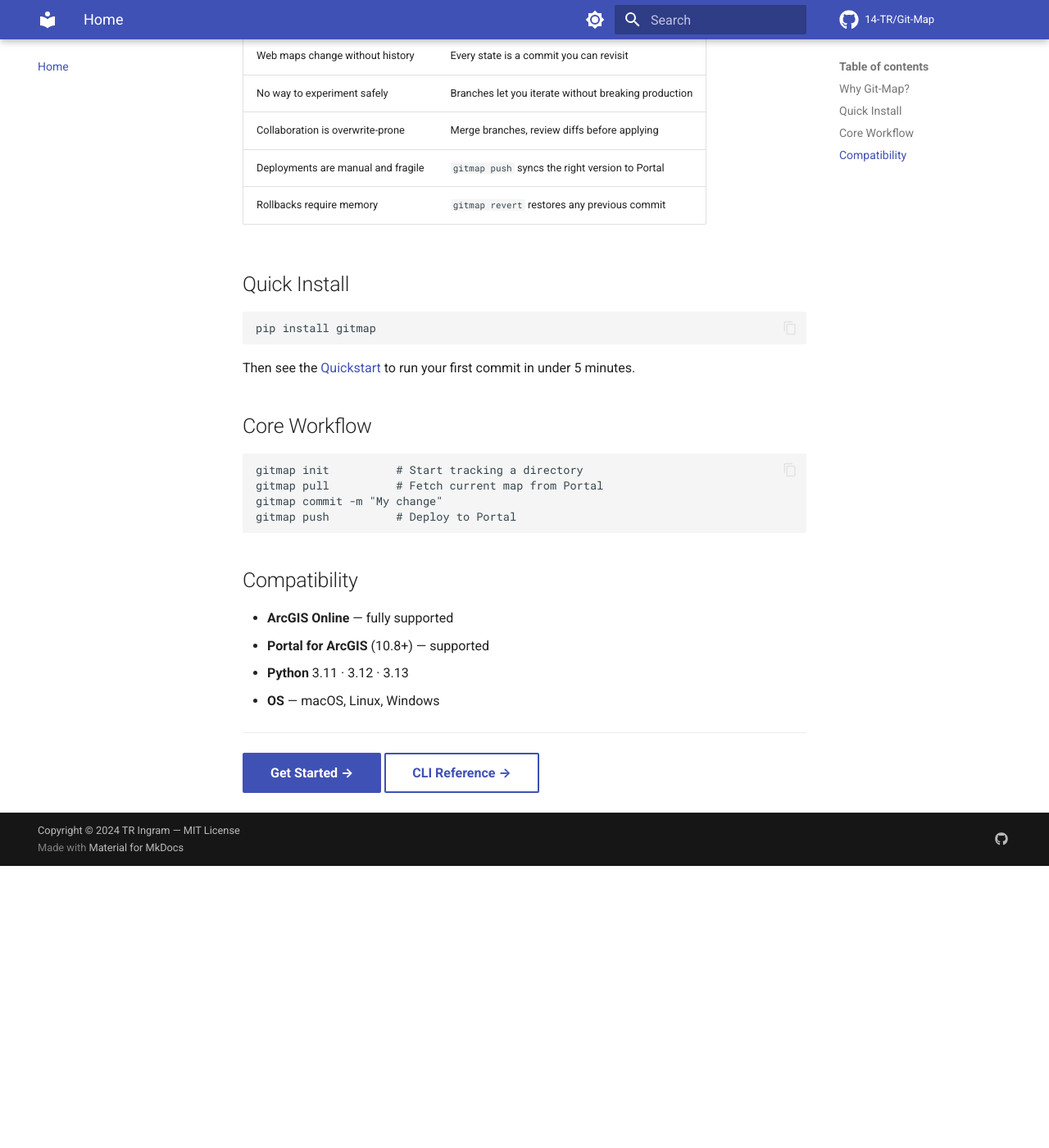
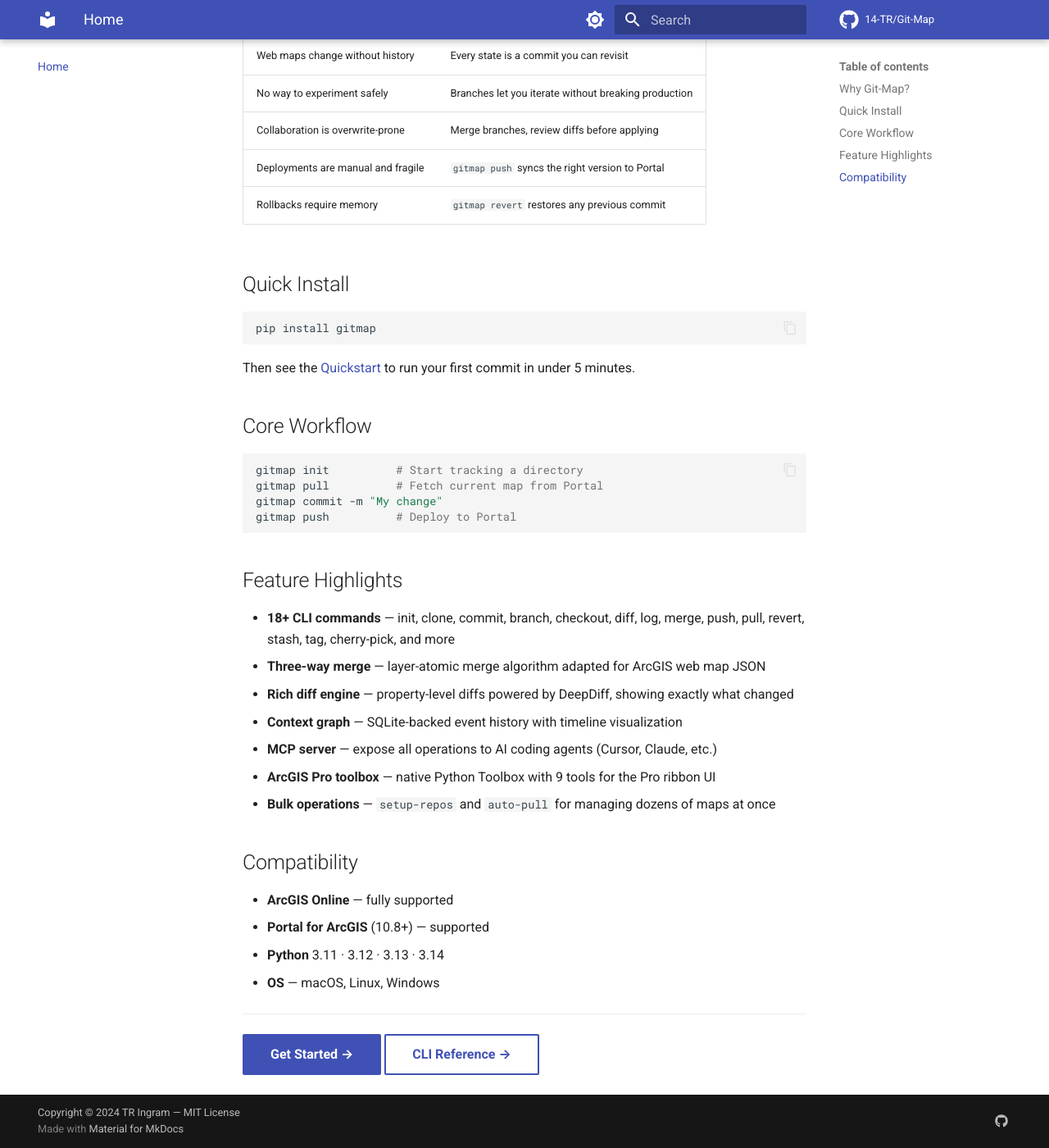
Before and after one commit to 14-TR/Git-Map, an MkDocs documentation site: the page built from docs/index.md, in a window 1280 px wide and 1400 px high, scrolled down 463 px. Shown: the whole window at 82% size. Built offline with MkDocs 1.6.1 and Material for MkDocs 9.7.7, drawn with Linux system fonts in a browser that asks for light colours; comment, search, counter and statistics services are not loaded; before the commit the page ends 1519 px from its top, so only the background shows below that.

Commit message:
docs: polish site — fix build warnings, add API reference + technical paper nav
- Fix broken link to PR template in contributing.md (was causing strict build failure)
- Add technical-paper.md to nav (was orphaned, not in navigation)
- Add Python API Reference guide with code examples
- Enhance index.md with feature highlights section
- All 734 tests pass, mkdocs build --strict clean

````diff
--- a/docs/index.md
+++ b/docs/index.md
@@ -26,18 +26,28 @@
 
 ## Core Workflow
 
-```
+```bash
 gitmap init          # Start tracking a directory
 gitmap pull          # Fetch current map from Portal
 gitmap commit -m "My change"
 gitmap push          # Deploy to Portal
 ```
 
+## Feature Highlights
+
+- **18+ CLI commands** — init, clone, commit, branch, checkout, diff, log, merge, push, pull, revert, stash, tag, cherry-pick, and more
+- **Three-way merge** — layer-atomic merge algorithm adapted for ArcGIS web map JSON
+- **Rich diff engine** — property-level diffs powered by DeepDiff, showing exactly what changed
+- **Context graph** — SQLite-backed event history with timeline visualization
+- **MCP server** — expose all operations to AI coding agents (Cursor, Claude, etc.)
+- **ArcGIS Pro toolbox** — native Python Toolbox with 9 tools for the Pro ribbon UI
+- **Bulk operations** — `setup-repos` and `auto-pull` for managing dozens of maps at once
+
 ## Compatibility
 
 - **ArcGIS Online** — fully supported
 - **Portal for ArcGIS** (10.8+) — supported
-- **Python** 3.11 · 3.12 · 3.13
+- **Python** 3.11 · 3.12 · 3.13 · 3.14
 - **OS** — macOS, Linux, Windows
 
 ---
--- a/mkdocs.yml
+++ b/mkdocs.yml
@@ -71,7 +71,9 @@
     - Day-to-Day Workflow: guides/workflow.md
     - Branching Strategy: guides/branching.md
     - Working with Portals: guides/portals.md
+    - Python API Reference: guides/api-reference.md
   - Contributing: contributing.md
+  - Technical Paper: technical-paper.md
 
 plugins:
   - search
````
Also changed, not shown: docs/contributing.md (+1 -1 lines), docs/guides/api-reference.md (added, +101 -0 lines).
